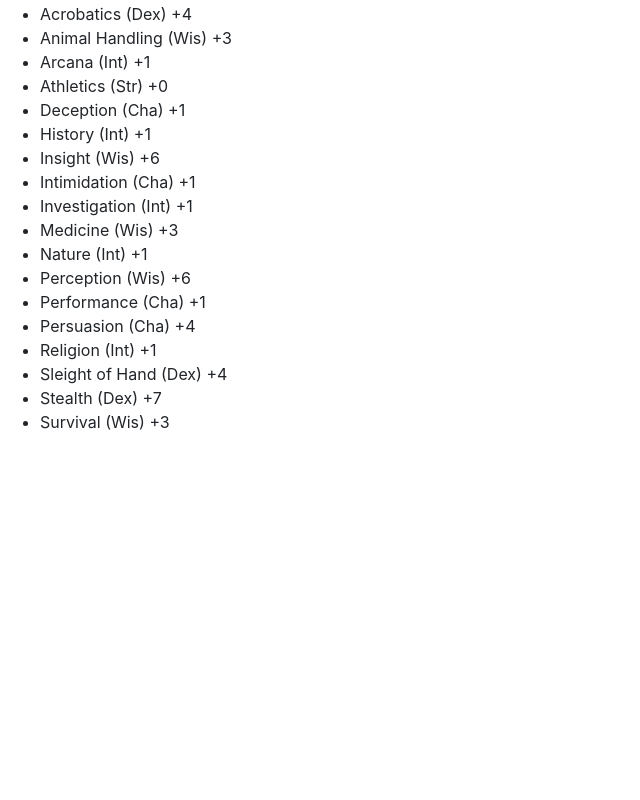
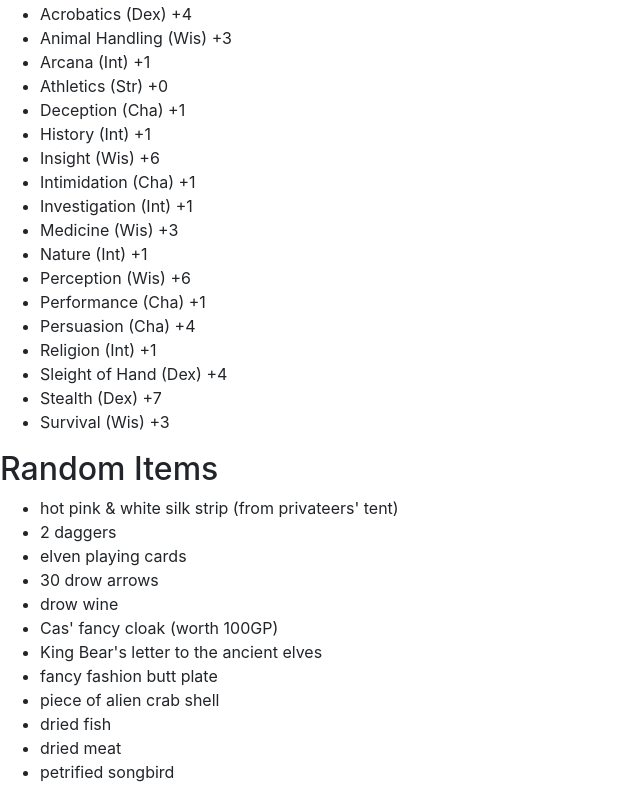
Before and after one commit to jpetto/dnd, a website with bundled scripts: page index.html in a window 1280 px wide. Shown: the part 2628-3428 px from the top of the page, without its empty margins (0-640 px from the left). Before the commit the page ends 3078 px from the top, so only its background shows below. Built offline with nearby package versions, Linux system fonts and the light colour scheme.

Commit message:
Added random items to character/sheet.

```diff
--- a/character.js
+++ b/character.js
@@ -31,6 +31,20 @@ const character = {
             "damage": "1d6+4",
             "type": "piercing"
         }
+    ],
+    "random_items": [
+        "hot pink & white silk strip (from privateers' tent)",
+        "2 daggers",
+        "elven playing cards",
+        "30 drow arrows",
+        "drow wine",
+        "Cas' fancy cloak (worth 100GP)",
+        "King Bear's letter to the ancient elves",
+        "fancy fashion butt plate",
+        "piece of alien crab shell",
+        "dried fish",
+        "dried meat",
+        "petrified songbird"
     ]
 };
 
--- a/index.html
+++ b/index.html
@@ -329,7 +329,7 @@
       </section>
     </section>
 
-    <section class="ability-skills-wrapper">
+    <section class="ability-skills-wrapper section">
       <h2 class="h2">
         <span class="label">Abilities &amp; Skills</span>
       </h2>
@@ -545,6 +545,14 @@
       </section> <!--/.skills-->
     </section> <!--/.ability-skills-wrapper-->
 
+    <section class="section random-items-wrapper">
+      <h2 class="h2">
+        <span class="label">Random Items</span>
+      </h2>
+
+      <ul id="random-items"></ul>
+    </section>
+
   </main>
 
   </form>
--- a/index.js
+++ b/index.js
@@ -38,6 +38,8 @@ import character from './character.js';
     const INITIATIVE = document.getElementById('initiative');
     const SPELLSAVEDC = document.getElementById('spell-save-dc');
     const SPELLATTACKBONUS = document.getElementById('spell-attack-bonus');
+
+    const RANDOMITEMS = document.getElementById('random-items');
 
     // spell details, basically
     const TOGGLERS = document.querySelectorAll('a[data-toggler]');
@@ -155,6 +157,8 @@ import character from './character.js';
         INITIATIVE.textContent = `+${character.initiative}`;
         SPELLSAVEDC.textContent = character.spell_save_dc;
         SPELLATTACKBONUS.textContent = `+${character.spell_attack_bonus}`;
+
+        RANDOMITEMS.innerHTML = character.random_items.map(item => `<li class="random-item">${item}</li>`).join('');
 
         return game;
     }
```
